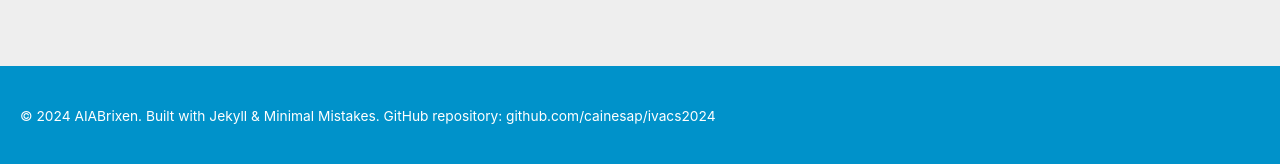
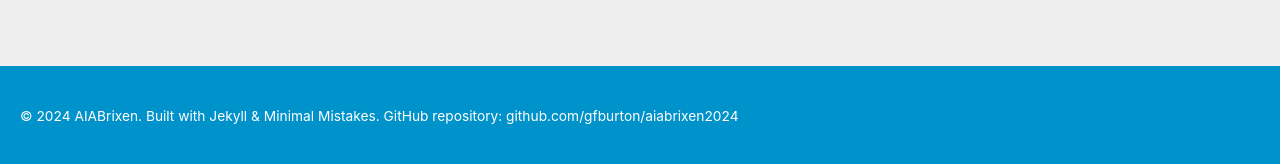
Before and after one commit to gfburton/aiabrixen2024, a Jekyll site: the page built from _pages/home.md, in a window 1280 px wide. Shown: the part 1359-1523 px from the top of the page. Built offline with Jekyll 4.4.1, drawn with Linux system fonts in a browser that asks for light colours; cached includes are drawn as plain includes; nearby versions of some CDN libraries.

Commit message:
Update footer.html

```diff
--- a/_includes/footer.html
+++ b/_includes/footer.html
@@ -18,4 +18,4 @@
 </div>
 -->
 
-<div class="page__footer-copyright">&copy; {{ site.time | date: '%Y' }} {{ site.name | default: site.title }}. {{ site.data.ui-text[site.locale].powered_by | default: "Powered by" }} <a href="https://jekyllrb.com" rel="nofollow">Jekyll</a> &amp; <a href="https://mademistakes.com/work/minimal-mistakes-jekyll-theme/" rel="nofollow">Minimal Mistakes</a>. GitHub repository: <a href="https://github.com/cainesap/ivacs2024">github.com/cainesap/ivacs2024</a></div>
+<div class="page__footer-copyright">&copy; {{ site.time | date: '%Y' }} {{ site.name | default: site.title }}. {{ site.data.ui-text[site.locale].powered_by | default: "Powered by" }} <a href="https://jekyllrb.com" rel="nofollow">Jekyll</a> &amp; <a href="https://mademistakes.com/work/minimal-mistakes-jekyll-theme/" rel="nofollow">Minimal Mistakes</a>. GitHub repository: <a href="https://github.com/gfburton/aiabrixen2024">github.com/gfburton/aiabrixen2024</a></div>
```
